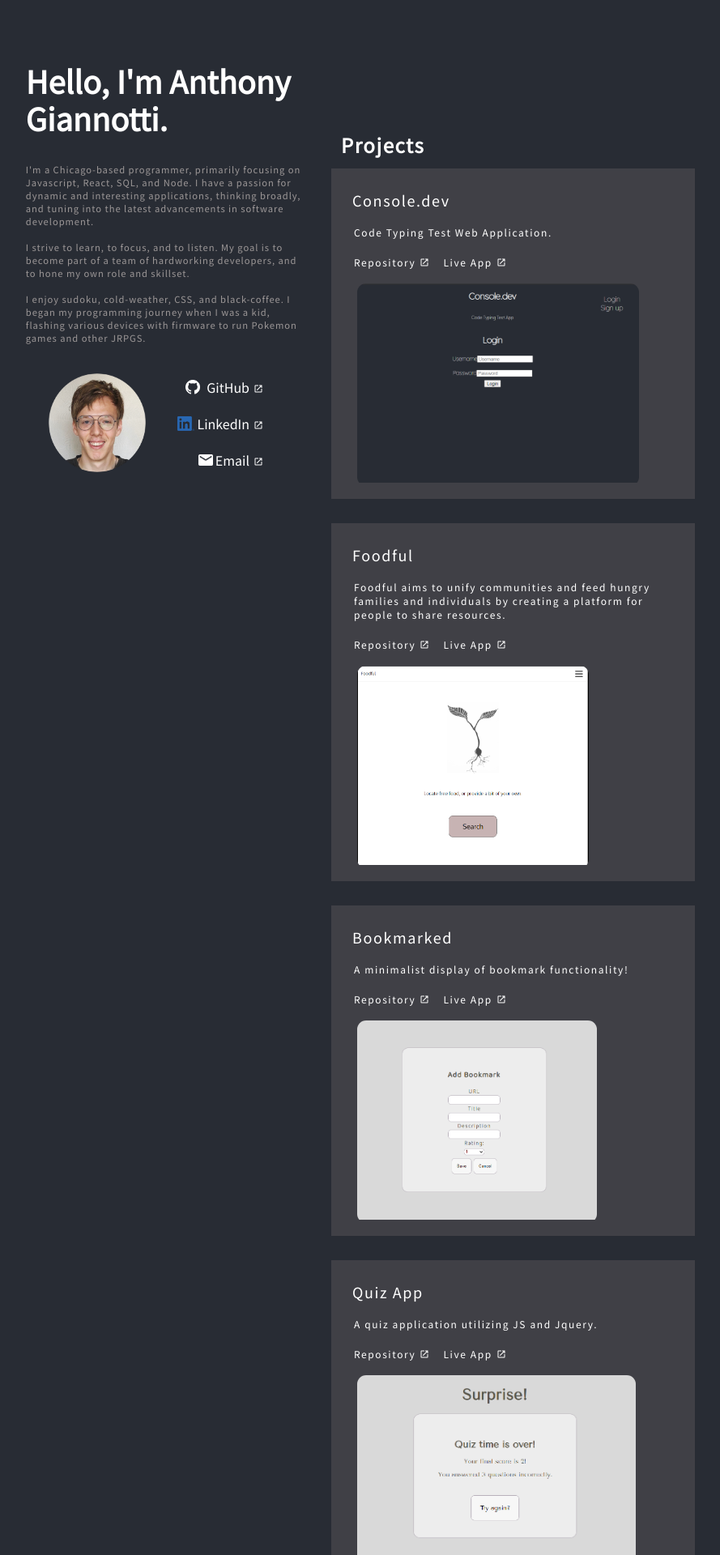
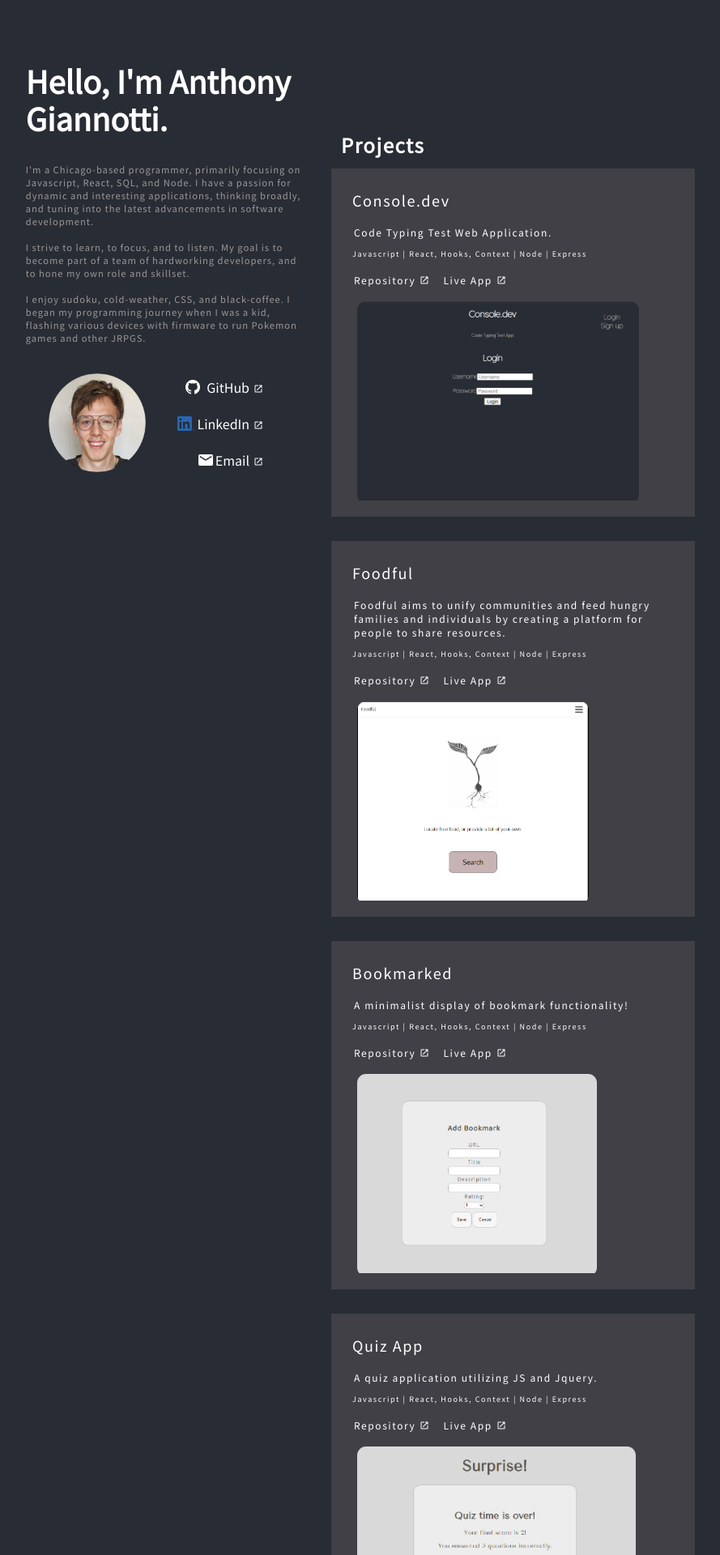
Before and after one commit to agiannotti/agiannotti-portfolio, a React (Create React App) app: page / in a window 1280 px wide. Shown: the top 1920 px of the page at 81% size, without its empty margins (135-1024 px from the left). Built offline with nearby package versions, Linux system fonts and the light colour scheme.

Commit message:
css; desc

```diff
--- a/src/Components/Projects/Projects.css
+++ b/src/Components/Projects/Projects.css
@@ -55,6 +55,10 @@
   font-size: 18px;
   padding-left: 10px;
 }
+.__projectTools {
+  font-size: 9px;
+  padding-left: 10px;
+}
 
 .__pictures {
   margin-top: 12px;
@@ -95,5 +99,6 @@
   }
   .__pictures {
     padding-left: 12px;
+    width: 90%;
   }
 }
--- a/src/Components/Projects/Projects.js
+++ b/src/Components/Projects/Projects.js
@@ -26,6 +26,9 @@ export default function Projects() {
       <div className='project-section'>
         <p className='__projectTitle'>Console.dev</p>
         <p className='__projectDesc'>Code Typing Test Web Application.</p>
+        <p className='__projectTools'>
+          Javascript | React, Hooks, Context | Node | Express
+        </p>
         <a
           className='repo__link'
           rel='noopener noreferrer'
@@ -57,6 +60,9 @@ export default function Projects() {
         <p className='__projectDesc'>
           Foodful aims to unify communities and feed hungry families and
           individuals by creating a platform for people to share resources.
+        </p>
+        <p className='__projectTools'>
+          Javascript | React, Hooks, Context | Node | Express
         </p>
         <a
           className='repo__link'
@@ -92,6 +98,9 @@ export default function Projects() {
         <p className='__projectDesc'>
           A minimalist display of bookmark functionality!
         </p>
+        <p className='__projectTools'>
+          Javascript | React, Hooks, Context | Node | Express
+        </p>
         <a
           className='repo__link'
           rel='noopener noreferrer'
@@ -123,6 +132,9 @@ export default function Projects() {
         <p className='__projectTitle'>Quiz App</p>
         <p className='__projectDesc'>
           A quiz application utilizing JS and Jquery.
+        </p>
+        <p className='__projectTools'>
+          Javascript | React, Hooks, Context | Node | Express
         </p>
         <a
           className='repo__link'
@@ -156,6 +168,10 @@ export default function Projects() {
         <p className='__projectDesc'>
           Learn latin phrases by utilizing the spaced repetition technique.
         </p>
+        <p className='__projectTools'>
+          {' '}
+          SQL | Vercel | Heroku | Node | Express
+        </p>
         <a
           className='repo__link'
           rel='noopener noreferrer'
```
